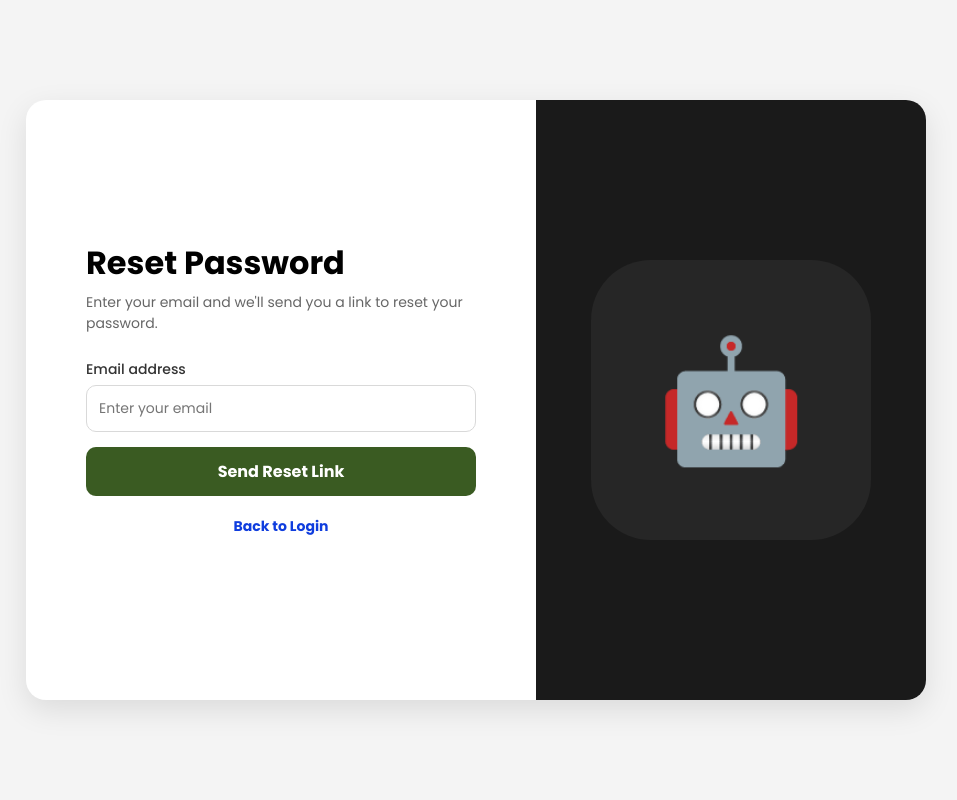
After one commit to mariaferoz1204-cmyk/AIcodeCorrector, a Flask app: page /forgot-password in a window 1280 px wide. The commit adds this page. Shown: the whole page, without its empty margins (164-1121 px from the left). Run offline with Flask 3, Linux system fonts and the light colour scheme.

Commit message:
Initial commit with Email and Login working

```diff
--- a/app.py
+++ b/app.py
@@ -1,6 +1,7 @@
 from flask import Flask, request, jsonify, render_template, redirect, url_for, session
 from flask_cors import CORS
 from flask_sqlalchemy import SQLAlchemy
+from flask_mail import Mail, Message
 from werkzeug.security import generate_password_hash, check_password_hash
 from datetime import datetime
 import os
@@ -15,6 +16,18 @@ app.secret_key = "ai_debugger_secure_key_2024_final"
 app.config['SQLALCHEMY_DATABASE_URI'] = 'sqlite:///database.db'
 app.config['SQLALCHEMY_TRACK_MODIFICATIONS'] = False
 db = SQLAlchemy(app)
+
+# --- EMAIL CONFIGURATION (SENDGRID) ---
+app.config['MAIL_SERVER'] = 'smtp.sendgrid.net'
+app.config['MAIL_PORT'] = 587
+app.config['MAIL_USE_TLS'] = True
+app.config['MAIL_USERNAME'] = 'apikey'
+# Your specific API Key included below
+app.config['MAIL_PASSWORD'] = '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'
+# CHANGE THIS to your verified SendGrid email address
+app.config['MAIL_DEFAULT_SENDER'] = 'your-verified-email@example.com'
+
+mail = Mail(app)
 
 # --- DATABASE MODELS ---
 class User(db.Model):
@@ -70,6 +83,30 @@ def login():
 def logout():
     session.clear()
     return redirect(url_for("login"))
+
+# --- PASSWORD RESET ROUTE ---
+
+@app.route("/forgot-password", methods=["GET", "POST"])
+def forgot_password():
+    if request.method == "POST":
+        email = request.form.get("email")
+        user = User.query.filter_by(email=email).first()
+
+        if user:
+            msg = Message("Password Reset Request - AI Code Corrector",
+                          recipients=[email])
+            msg.body = f"Hello {user.username},\n\nYou requested a password reset. Use the link below to login and change your settings:\n\n{url_for('login', _external=True)}\n\nIf you did not request this, please ignore this email."
+
+            try:
+                mail.send(msg)
+                return render_template("forgot_password.html", success=True, email=email)
+            except Exception as e:
+                print(f"Error: {e}")
+                return render_template("forgot_password.html", error="Email service failed. Check your Sender Verification in SendGrid.")
+        else:
+            return render_template("forgot_password.html", error="Email address not found in our system.")
+
+    return render_template("forgot_password.html")
 
 # --- PAGE ROUTES ---
 
@@ -132,18 +169,15 @@ def analyze():
 
             bracket_count += clean_line.count("{") - clean_line.count("}")
 
-            # Catch missing semicolons on logic lines
             if clean_line and not clean_line.endswith((';', '{', '}', ',')):
                 status = "error"
                 message = f"{language} Error: Missing semicolon (;) on line {i+1}."
                 break
 
-        # Catch mismatched braces if no semicolon error was found yet
         if status == "success" and bracket_count != 0:
             status = "error"
             message = f"{language} Error: Mismatched Curly Braces. Check your opening and closing '{{ }}'."
 
-    # Save results to the database
     new_entry = History(code_content=code, result=message, language=language, user_id=session["user_id"])
     db.session.add(new_entry)
     db.session.commit()
--- /dev/null
+++ b/templates/forgot_password.html
@@ -0,0 +1,47 @@
+<!DOCTYPE html>
+<html lang="en">
+<head>
+    <meta charset="UTF-8">
+    <meta name="viewport" content="width=device-width, initial-scale=1.0">
+    <title>Forgot Password - AI Code Corrector</title>
+    <link rel="stylesheet" href="{{ url_for('static', filename='css/loginstyle.css') }}">
+    <link href="https://fonts.googleapis.com/css2?family=Poppins:wght@400;500;700&display=swap" rel="stylesheet">
+</head>
+<body>
+    <div class="main-wrapper">
+        <div class="login-card">
+            <div class="form-container">
+                <h2>Reset Password</h2>
+
+                {% if success %}
+                    <p style="color: #3A5B22; font-weight: bold; margin-top: 20px;">Email Sent!</p>
+                    <p>We've sent reset instructions to <strong>{{ email }}</strong>.</p>
+                    <a href="/login" class="btn-submit" style="text-decoration: none; display: block; text-align: center; margin-top: 20px;">Back to Login</a>
+                {% else %}
+                    <p>Enter your email and we'll send you a link to reset your password.</p>
+
+                    {% if error %}
+                        <p style="color: #dc2626; font-size: 0.8rem; margin-bottom: 10px;">{{ error }}</p>
+                    {% endif %}
+
+                    <form action="/forgot-password" method="POST">
+                        <div class="input-field">
+                            <label>Email address</label>
+                            <input type="email" name="email" placeholder="Enter your email" required>
+                        </div>
+                        <button type="submit" class="btn-submit">Send Reset Link</button>
+                    </form>
+
+                    <p class="footer-text" style="margin-top: 20px;"><a href="/login">Back to Login</a></p>
+                {% endif %}
+            </div>
+
+            <div class="visual-container">
+                <div class="robot-circle">
+                    <div class="bot-icon">🤖</div>
+                </div>
+            </div>
+        </div>
+    </div>
+</body>
+</html>
--- a/templates/login.html
+++ b/templates/login.html
@@ -23,7 +23,7 @@
                     <div class="input-field">
                         <div class="password-header">
                             <label>Password</label>
-                            <a href="#" class="forgot-link">forgot password</a>
+                            <a href="/forgot-password" class="forgot-link">forgot password</a>
                         </div>
                         <input type="password" name="password" placeholder="Enter your password" required>
                     </div>
```
Also changed, not shown: instance/database.db (added).
